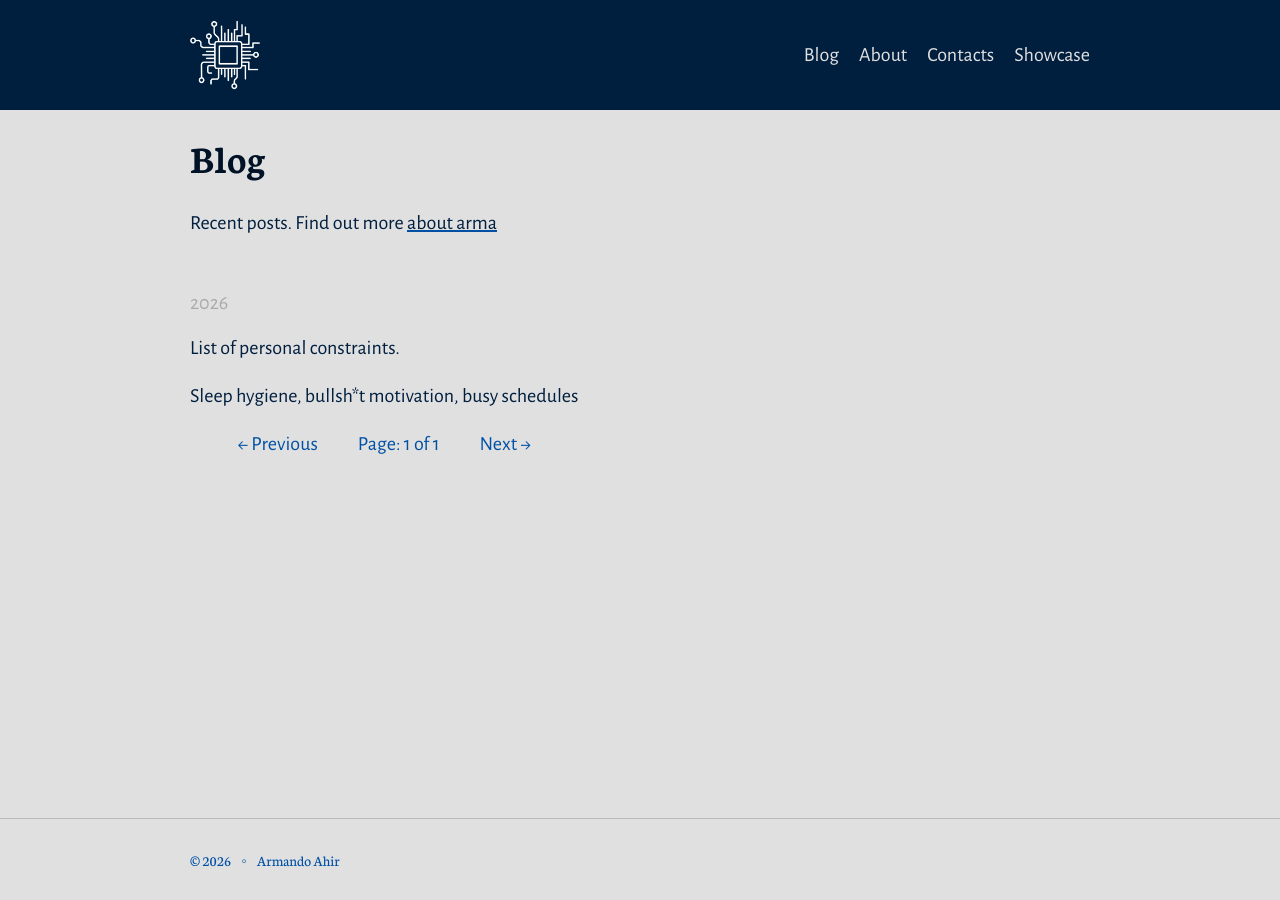
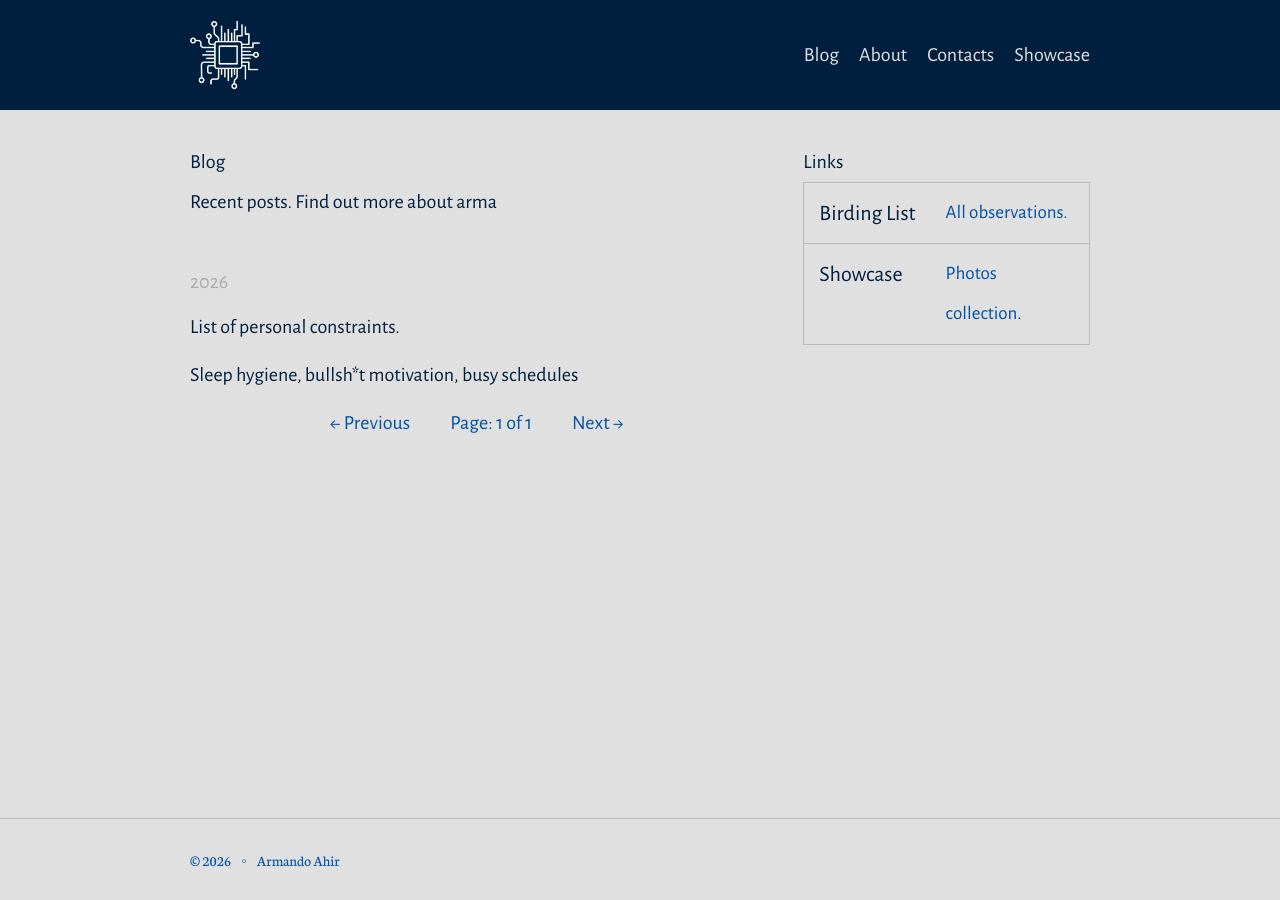
Before and after one commit to armandoahir/armandoahir.github.io, a Jekyll site: the page built from index.html, in a window 1280 px wide. Built offline with Jekyll 4.4.1, drawn with Linux system fonts in a browser that asks for light colours; the list of posts is cut into pages by our own code.

Commit message:
[23th Apr]  Home update

```diff
--- a/_layouts/home.html
+++ b/_layouts/home.html
@@ -1,26 +1,31 @@
 ---
 layout: default
 ---
+{% include site-header.html %}
+<main class="main container">
+  <div class="home-grid">
 
-{% include site-header.html %}
+    <div class="home-posts">
+      {% assign collectiondata = site.collections | where: "label", page.collectionpage | first %}
+      <h1>{{ collectiondata.title }}</h1>
+      {{ collectiondata.description | markdownify }}
+      {% include post-list.html %}
+    </div>
 
-<main class="main  container">
-
-	<div class="content">
-
-    <article class="article  article--page  typeset">
-
-			{% assign collectiondata = site.collections | where: "label", page.collectionpage | first %}
-			<h1>{{ collectiondata.title }}</h1>
-
-			{{ collectiondata.description | markdownify }}
-
-    </article>
-
-    {% include post-list.html %}
+    {% if page.links %}
+    <div class="home-links">
+      <h2>Links</h2>
+      <table class="links-table">
+        {% for link in page.links %}
+        <tr>
+          <td><a href="{{ site.baseurl }}{{ link.url }}">{{ link.title }}</a></td>
+          <td>{{ link.description }}</td>
+        </tr>
+        {% endfor %}
+      </table>
+    </div>
+    {% endif %}
 
   </div>
-
 </main>
-
 {% include site-footer.html %}
--- a/_sass/_theme.scss
+++ b/_sass/_theme.scss
@@ -212,3 +212,109 @@ video {
   padding: 0;
   margin: 0;
 }
+// Home two-column layout
+.home-grid {
+  @include flexbox;
+  @include flex-direction(column);
+  gap: 2rem;
+  width: 100%;
+  padding: 1.6rem 0;
+
+  @include breakpoint(break-1) {
+    @include flex-direction(row);
+    @include align-items(flex-start);
+  }
+}
+
+.home-posts {
+  @include flex(2, 1, 0);
+  min-width: 0;
+}
+
+.home-links {
+  @include flex(1, 1, 0);
+  min-width: 220px;
+
+  h2 {
+    margin-top: 0;
+  }
+}
+
+// Links table (ispirata alla foto)
+.links-table {
+  width: 100%;
+  border-collapse: collapse;
+  font-size: 0.95rem;
+
+  tr {
+    border: 1px solid darken($backgroundColour, 15%);
+  }
+
+  td {
+    padding: 0.5rem 0.75rem;
+    vertical-align: top;
+
+    &:first-child {
+      white-space: nowrap;
+      font-size: 1.1rem;
+
+      a {
+        color: $linkColour;
+        &:hover {
+          color: $hoverColour;
+        }
+      }
+    }
+
+    &:last-child {
+      color: $captionColour;
+    }
+  }
+}
+
+// Mobile: colonna singola, links vanno sotto i post
+@media (max-width: 768px) {
+  .home-grid {
+    @include flex-direction(column);
+    gap: 1rem;
+  }
+
+  .home-posts {
+    @include flex(1, 1, auto);
+  }
+
+  .home-links {
+    @include flex(1, 1, auto);
+    min-width: 0;
+    width: 100%;
+
+    h2 {
+      margin-top: 1rem;
+    }
+  }
+
+  // Su mobile la tabella diventa a riga intera
+  .links-table {
+    td {
+      display: block;
+      width: 100%;
+
+      &:first-child {
+        white-space: normal;
+        font-size: 1rem;
+        padding-bottom: 0.2rem;
+        border-bottom: none;
+      }
+
+      &:last-child {
+        padding-top: 0.1rem;
+        font-size: 0.85rem;
+      }
+    }
+
+    tr {
+      display: block;
+      margin-bottom: 0.5rem;
+    }
+  }
+}
--- a/index.html
+++ b/index.html
@@ -1,4 +1,11 @@
 ---
 layout: home
 collectionpage: posts
+links:
+  - title: Birding List
+    url: /birding-list
+    description: All observations.
+  - title: Showcase
+    url: /showcase
+    description: Photos collection.
 ---
```
